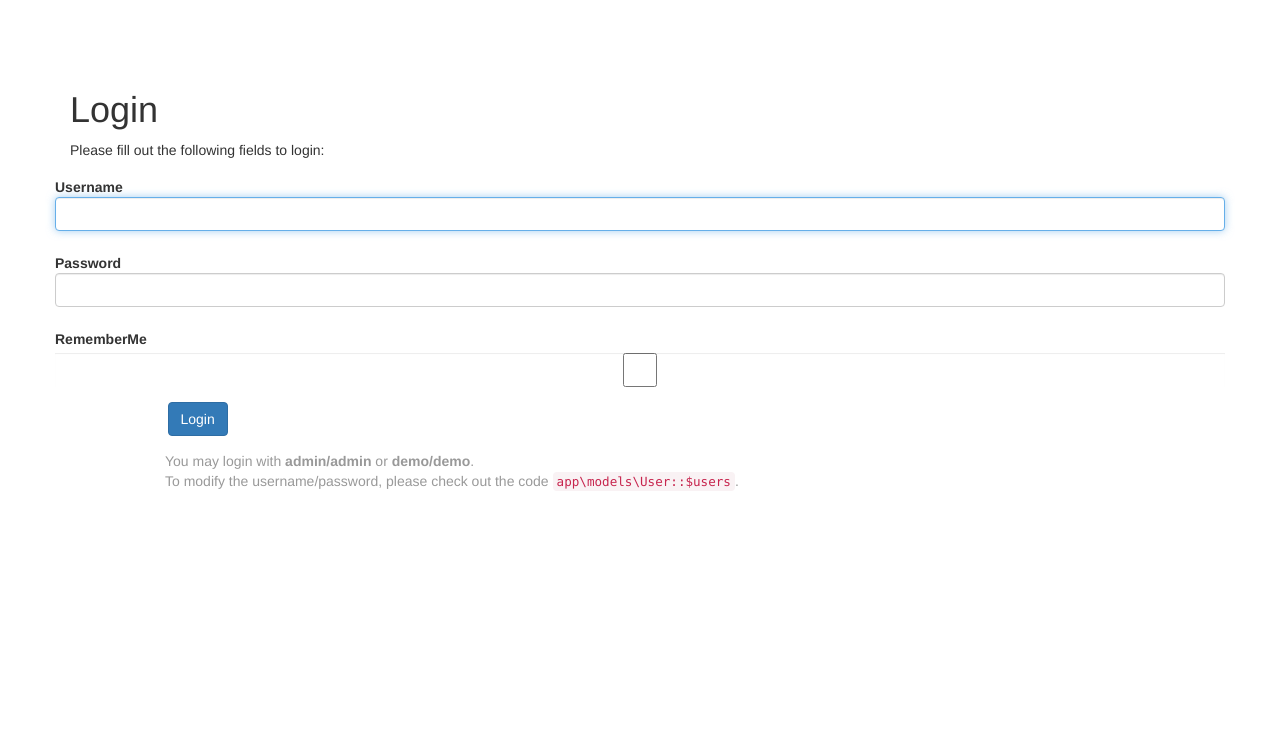
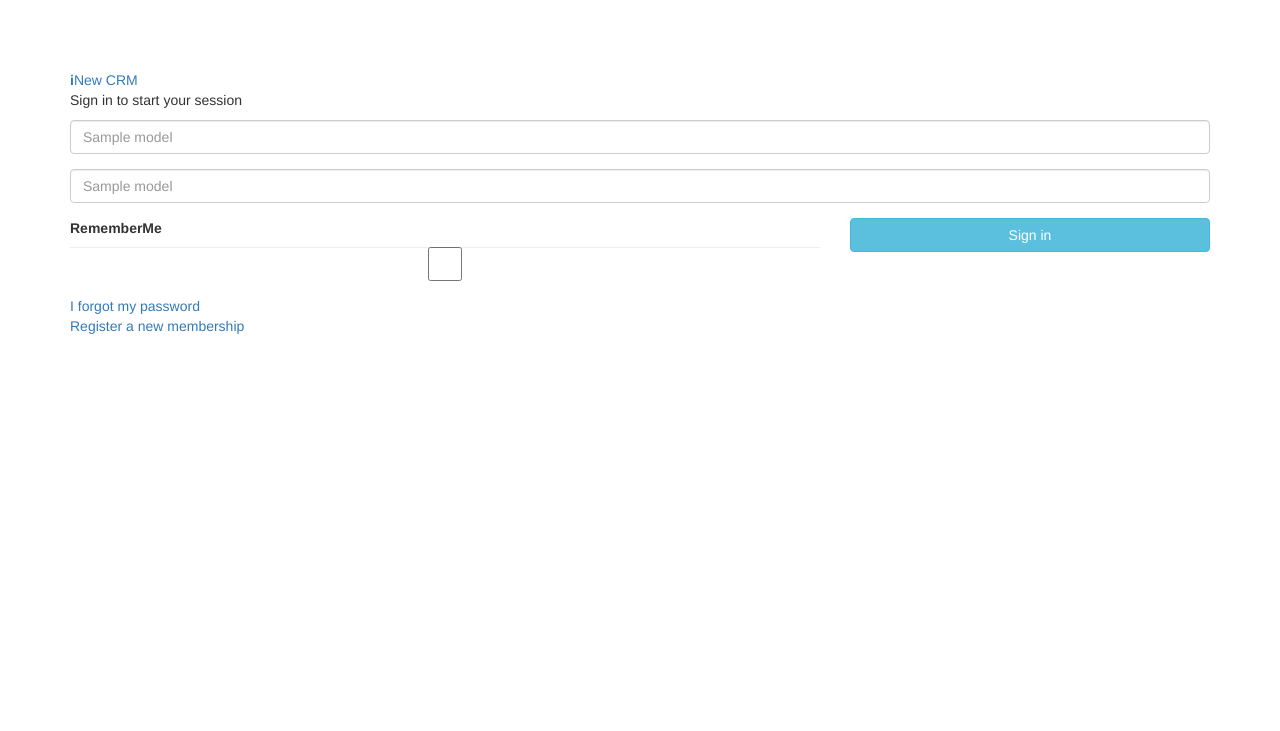
Before and after one commit to OoWazowski/myApp, a Yii app: template views/site/login.php in a window 1280 px wide. Shown: the top 731 px of the page. Run offline with PHP 8.4 and a stand-in for Yii, Linux system fonts and the light colour scheme; the template is opened without the code that fills it: most values are stand-ins (such as "Sample title", 1, 10 or a date in 2020); form fields are guessed from the names that the template uses; data that the repository does not hold is empty; some libraries are stand-ins or nearby versions.

Commit message:
Up Color
OK Up

```diff
--- a/config/web.php
+++ b/config/web.php
@@ -4,6 +4,7 @@ $params = require(__DIR__ . '/params.php');
 
 $config = [
     'id' => 'basic',
+    'name' => 'iNew CRM',
     'basePath' => dirname(__DIR__),
     'bootstrap' => ['log'],
     'components' => [
--- a/themes/adminlte/views/layouts/main.php
+++ b/themes/adminlte/views/layouts/main.php
@@ -3,7 +3,6 @@
 use yii\helpers\Html;
 use app\assets\AppAsset;
 use app\assets\AdminLteAsset;
-//use app\assets\AdminLteAsset;
 
 /* @var $this \yii\web\View */
 /* @var $content string */
@@ -40,7 +39,8 @@ if (Yii::$app->controller->action->id === 'login') {
             <title><?= Yii::$app->name ?></title>
             <?php $this->head() ?>
         </head>
-        <body class="hold-transition skin-red fixed sidebar-mini">
+        <!--<body class="hold-transition skin-red fixed sidebar-mini">-->
+        <body class="hold-transition skin-red sidebar-collapse sidebar-mini">
             <?php $this->beginBody() ?>
             <div class="wrapper">
 
--- a/views/site/index.php
+++ b/views/site/index.php
@@ -71,5 +71,4 @@ $this->title = 'My Yii Application';
 
         </div>
     </div>
-
 </div>
--- a/views/site/login.php
+++ b/views/site/login.php
@@ -1,50 +1,65 @@
 <?php
-/* @var $this yii\web\View */
-/* @var $form yii\bootstrap\ActiveForm */
-/* @var $model app\models\LoginForm */
 
 use yii\helpers\Html;
 use yii\bootstrap\ActiveForm;
 
-$this->title = 'Login';
-$this->params['breadcrumbs'][] = $this->title;
-?>
-<div class="site-login">
-    <h1><?= Html::encode($this->title) ?></h1>
+/* @var $this yii\web\View */
+/* @var $form yii\bootstrap\ActiveForm */
+/* @var $model \common\models\LoginForm */
 
-    <p>Please fill out the following fields to login:</p>
+$this->title = 'Sign In';
 
-    <?php
-    $form = ActiveForm::begin([
-                'id' => 'login-form',
-                'options' => ['class' => 'form-horizontal'],
-                'fieldConfig' => [
-                    'template' => "{label}\n<div class=\"col-lg-3\">{input}</div>\n<div class=\"col-lg-8\">{error}</div>",
-                    'labelOptions' => ['class' => 'col-lg-1 control-label'],
-                ],
-    ]);
+$fieldOptions1 = [
+    'options' => ['class' => 'form-group has-feedback'],
+    'inputTemplate' => "{input}<span class='glyphicon glyphicon-envelope form-control-feedback'></span>"
+];
+
+$fieldOptions2 = [
+    'options' => ['class' => 'form-group has-feedback'],
+    'inputTemplate' => "{input}<span class='glyphicon glyphicon-lock form-control-feedback'></span>"
+];
 ?>
 
-    <?= $form->field($model, 'username')->textInput(['autofocus' => true]) ?>
+<div class="login-box">
+    <div class="login-logo">
+        <a href="#"><b>i</b>New CRM</a>
+    </div>
+    <!-- /.login-logo -->
+    <div class="login-box-body">
+        <p class="login-box-msg">Sign in to start your session</p>
 
-    <?= $form->field($model, 'password')->passwordInput() ?>
+        <?php $form = ActiveForm::begin(['id' => 'login-form', 'enableClientValidation' => false]); ?>
 
         <?=
-    $form->field($model, 'rememberMe')->checkbox([
-        'template' => "<div class=\"col-lg-offset-1 col-lg-3\">{input} {label}</div>\n<div class=\"col-lg-8\">{error}</div>",
-    ])
+                $form
+                ->field($model, 'username', $fieldOptions1)
+                ->label(false)
+                ->textInput(['placeholder' => $model->getAttributeLabel('username')])
         ?>
 
-    <div class="form-group">
-        <div class="col-lg-offset-1 col-lg-11">
-    <?= Html::submitButton('Login', ['class' => 'btn btn-primary', 'name' => 'login-button']) ?>
+        <?=
+                $form
+                ->field($model, 'password', $fieldOptions2)
+                ->label(false)
+                ->passwordInput(['placeholder' => $model->getAttributeLabel('password')])
+        ?>
+
+        <div class="row">
+            <div class="col-xs-8">
+                <?= $form->field($model, 'rememberMe')->checkbox() ?>
             </div>
+            <!-- /.col -->
+            <div class="col-xs-4">
+                <?= Html::submitButton('Sign in', ['class' => 'btn btn-info btn-block btn-flat', 'name' => 'login-button']) ?>
+            </div>
+            <!-- /.col -->
         </div>
 
+
         <?php ActiveForm::end(); ?>
+        <a href="#">I forgot my password</a><br>
+        <a href="register.html" class="text-center">Register a new membership</a>
 
-    <div class="col-lg-offset-1" style="color:#999;">
-        You may login with <strong>admin/admin</strong> or <strong>demo/demo</strong>.<br>
-        To modify the username/password, please check out the code <code>app\models\User::$users</code>.
     </div>
-</div>
+    <!-- /.login-box-body -->
+</div><!-- /.login-box -->
--- a/views/user/view.php
+++ b/views/user/view.php
@@ -15,7 +15,8 @@ $this->params['breadcrumbs'][] = $this->title;
     <h1><?= Html::encode($this->title) ?></h1>
 
     <p>
-        <?= Html::a('Update', ['update', 'id' => $model->id], ['class' => 'btn btn-primary']) ?>
+        <?= Html::a('Users', ['index'], ['class' => 'btn btn-info']) ?>
+        <?= Html::a('Update', ['update', 'id' => $model->id], ['class' => 'btn btn-success']) ?>
         <?= Html::a('Delete', ['delete', 'id' => $model->id], [
             'class' => 'btn btn-danger',
             'data' => [
```
Also changed, not shown: themes/adminlte/views/layouts/header.php (+5 -5 lines), themes/adminlte/views/layouts/left.php (+13 -13 lines), views/site/login_backup.php (added, +50 -0 lines), vendor/almasaeed2010/adminlte/dist/css/skins/_all-skins.css, 1 other file. Lines whose indentation alone changed are shown as unchanged.
